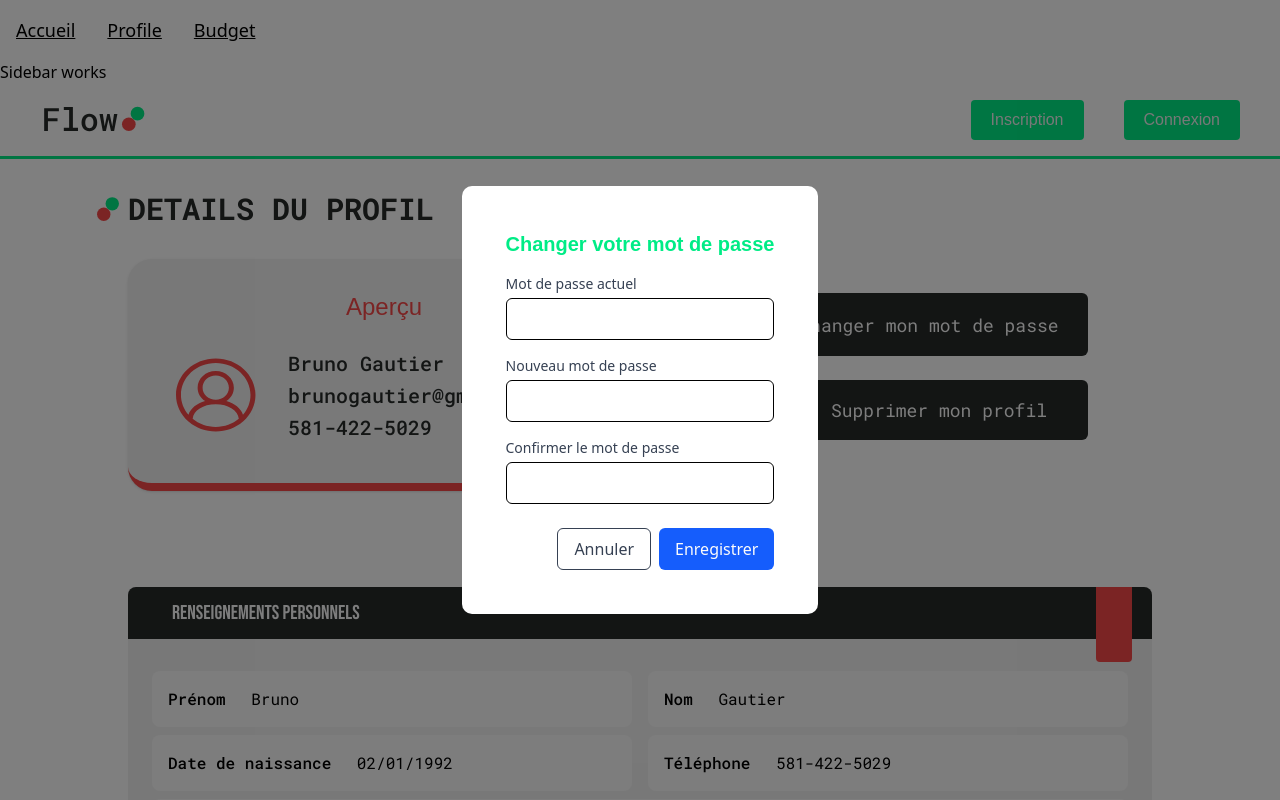
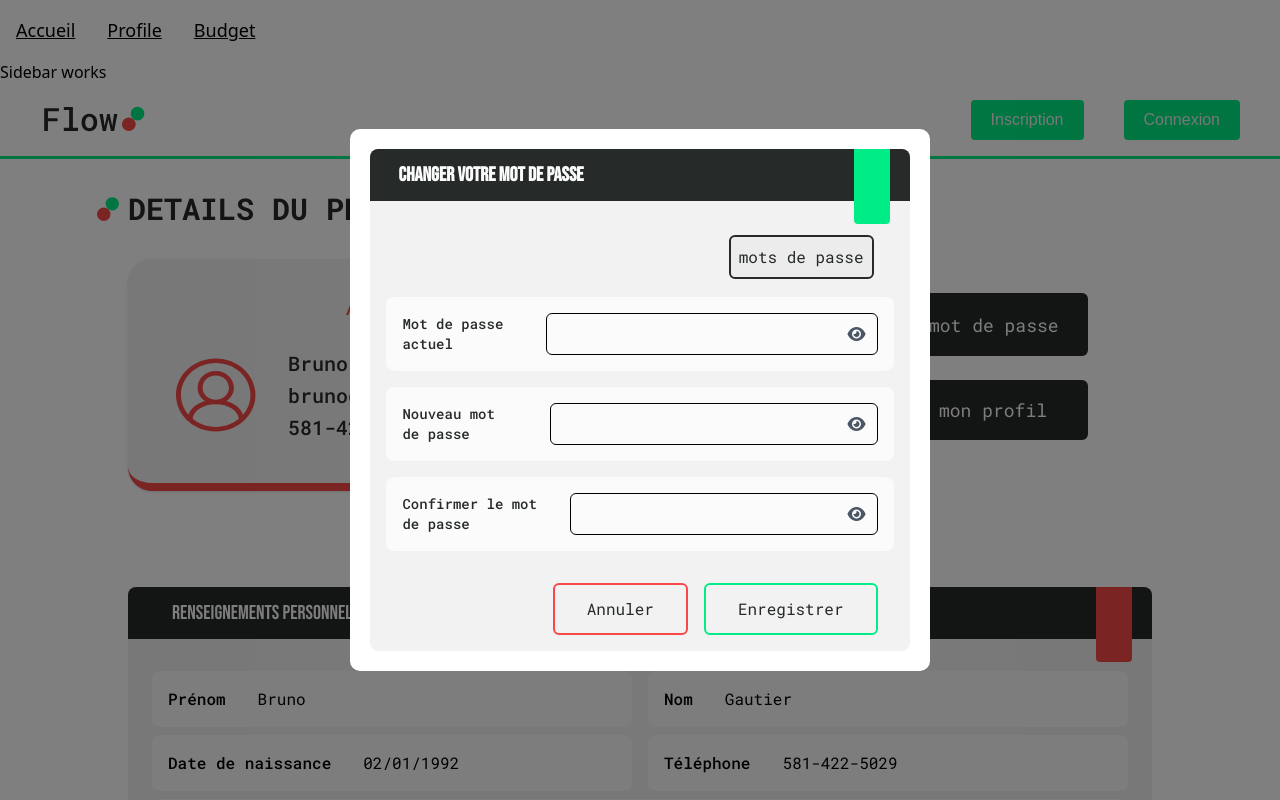
Before and after one commit to Big-pun/projet-synthese, a Vue app: page /espace-client/profil in a window 1280 px wide. Both pictures are taken after a click on the button "Changer mon mot de passe". Shown: the top 800 px of the page. Built offline with nearby package versions, Linux system fonts and the light colour scheme.

Commit message:
Forms Need valodation , and connecte API data

```diff
--- a/package.json
+++ b/package.json
@@ -11,6 +11,7 @@
     "format": "prettier --write src/"
   },
   "dependencies": {
+    "@fortawesome/fontawesome-free": "^6.7.2",
     "@tailwindcss/vite": "^4.0.9",
     "@vuelidate/core": "^2.0.3",
     "@vuelidate/validators": "^2.0.4",
--- a/src/components/profile/ProfileBankingInfos.vue
+++ b/src/components/profile/ProfileBankingInfos.vue
@@ -64,7 +64,7 @@ function openEditForm() {
     <div class="mx-6 mt-2 mb-4 border-2 rounded-lg overflow-hidden bg-white"
     :class="hovered ? 'border-accent1' : 'border-accent2'">
       <button @click="openEditForm"
-        class="w-full py-3 px-4 flex items-center justify-center transition-colors duration-200 text-gray hover:bg-accent1 hover:text-white">
+        class="w-full py-3 px-4 flex items-center justify-center transition-colors duration-200 text-gray hover:bg-accent1">
         <span class="mr-2">+</span> Éditer cette section
       </button>
     </div>
--- a/src/components/profile/ProfilePersonnalInfos.vue
+++ b/src/components/profile/ProfilePersonnalInfos.vue
@@ -34,12 +34,12 @@ function openEditForm() {
       <!-- Première colonne -->
       <div>
         <div class="rounded-lg bg-white mb-2 p-4 flex flex-row items-center">
-          <p class="font-medium responsive-margin ">Prénom</p>
+          <p class="font-medium responsive-margin">Prénom</p>
           <p class="">{{ userData.firstName || 'Non spécifié' }}</p>
         </div>
 
         <div class="rounded-lg bg-white p-4 flex flex-row items-center">
-          <p class="font-medium responsive-margin  ">Date de naissance</p>
+          <p class="font-medium responsive-margin">Date de naissance</p>
           <p class="">{{ formatDate(userData.birthDate) }}</p>
         </div>
       </div>
@@ -47,12 +47,12 @@ function openEditForm() {
       <!-- Deuxième colonne -->
       <div>
         <div class="rounded-lg bg-white mb-2 p-4 flex flex-row items-center">
-          <p class="font-medium responsive-margin  ">Nom</p>
+          <p class="font-medium responsive-margin">Nom</p>
           <p class="">{{ userData.lastName || 'Non spécifié' }}</p>
         </div>
 
         <div class="rounded-lg bg-white p-4 flex flex-row items-center ">
-          <p class="font-medium responsive-margin  ">Téléphone</p>
+          <p class="font-medium responsive-margin">Téléphone</p>
           <p class="">{{ userData.phone || 'Non spécifié' }}</p>
         </div>
       </div>
@@ -61,7 +61,7 @@ function openEditForm() {
     <!-- Adresses -->
     <div class="mt-2 px-6">
       <div class="rounded-lg bg-white mb-2 p-4 flex flex-row items-center">
-        <p class="font-medium responsive-margin  ">Courriel</p>
+        <p class="font-medium responsive-margin">Courriel</p>
         <p class="">{{ userData.email || 'Non spécifié' }}</p>
       </div>
 
@@ -81,7 +81,7 @@ function openEditForm() {
       <div class="border-2 rounded-lg bg-white overflow-hidden mb-2"
         :class="hovered ? 'border-accent1' : 'border-accent2'">
         <button @click="openEditForm"
-          class="w-full py-3 px-4 flex items-center justify-center transition-colors duration-200 text-gray hover:bg-accent1 hover:text-white">
+          class="w-full py-3 px-4 flex items-center justify-center transition-colors duration-200 text-gray hover:bg-accent1">
           <span class="mr-2">+</span> Éditer les informations personnelles
         </button>
       </div>
@@ -100,6 +100,6 @@ function openEditForm() {
   transition: fill 0.2s ease;
 }
 .responsive-margin {
-  margin-right: clamp(1rem, 2vw, 2rem);
+  margin-right: clamp(2rem, 2vw, 4rem);
 }
 </style>
--- a/src/components/profile/ProfileSchoolInfos.vue
+++ b/src/components/profile/ProfileSchoolInfos.vue
@@ -62,7 +62,7 @@ function openEditForm() {
     <div class="mx-6 mt-2 mb-4 border-2 rounded-lg overflow-hidden bg-white"
     :class="hovered ? 'border-accent1' : 'border-accent2'">
       <button @click="openEditForm"
-        class="w-full py-3 px-4 flex items-center justify-center transition-colors duration-200 text-gray hover:bg-accent1 hover:text-white">
+        class="w-full py-3 px-4 flex items-center justify-center transition-colors duration-200 text-gray hover:bg-accent1">
         <span class="mr-2">+</span> Éditer cette section
       </button>
     </div>
--- a/src/components/profile/forms/BankingInfoForm.vue
+++ b/src/components/profile/forms/BankingInfoForm.vue
@@ -2,7 +2,7 @@
   <div class="font-roboto bg-light-gray rounded-lg mx-auto">
     <!-- En-tête du formulaire -->
     <div class="flex items-center justify-between mb-4 p-3 rounded-t-lg bg-gray relative z-0">
-      <h2 class="text-xl font-semibold text-white ml-4">{{ title }}</h2>
+      <h2 class="text-xl font-main font-semibold text-white ml-4">{{ title }}</h2>
 
       <!-- Rectangle SVG avec couleur d'accent -->
       <svg width="36" height="75" viewBox="0 0 36 75" fill="none" xmlns="http://www.w3.org/2000/svg"
@@ -13,15 +13,13 @@
 
     <form @submit.prevent="handleSubmit" class="space-y-4 px-4">
       <!-- Informations bancaires -->
-      <div class="mb-6">
-        <h3 class="text-lg font-medium mb-3 text-gray">RENSEIGNEMENTS BANCAIRES</h3>
-        <div class="h-1 w-full bg-accent1 mb-6"></div>
+      <div class="mb-4">
 
         <!-- Institution et compte -->
-        <div class="grid grid-cols-1 md:grid-cols-2 gap-x-8 gap-y-6 mb-6">
+        <div class="grid grid-cols-1 md:grid-cols-2 gap-x-4 gap-y-2 mb-2">
           <!-- Institution bancaire -->
-          <div>
-            <label for="institutionName" class="block text-sm font-medium text-gray mb-2">
+          <div class="rounded-lg bg-white p-4 sm:flex sm:flex-row items-center">
+            <label for="institutionName" class="block text-sm font-medium text-gray mb-2 responsive-margin">
               Institution
             </label>
             <input
@@ -37,8 +35,8 @@
           </div>
 
           <!-- Informations du compte -->
-          <div>
-            <label for="accountInfo" class="block text-sm font-medium text-gray mb-2">
+          <div class="rounded-lg bg-white p-4 sm:flex sm:flex-row items-center">
+            <label for="accountInfo" class="block text-sm font-medium text-gray mb-2 responsive-margin">
               Compte
             </label>
             <input
@@ -55,10 +53,10 @@
         </div>
 
         <!-- Prêts et autres -->
-        <div class="grid grid-cols-1 md:grid-cols-2 gap-x-8 gap-y-6">
+        <div class="grid grid-cols-1 md:grid-cols-2 gap-x-4 gap-y-2">
           <!-- Informations de prêt -->
-          <div>
-            <label for="loanInfo" class="block text-sm font-medium text-gray mb-2">
+          <div class="rounded-lg bg-white p-4 sm:flex sm:flex-row items-center">
+            <label for="loanInfo" class="block text-sm font-medium text-gray mb-2 responsive-margin">
               Prêts
             </label>
             <textarea
@@ -74,8 +72,8 @@
           </div>
 
           <!-- Autres informations -->
-          <div>
-            <label for="other" class="block text-sm font-medium text-gray mb-2">
+          <div class="rounded-lg bg-white p-4 sm:flex sm:flex-row items-center">
+            <label for="other" class="block text-sm font-medium text-gray mb-2 responsive-margin">
               Autres
             </label>
             <textarea
@@ -93,12 +91,12 @@
         <button
           type="button"
           @click="$emit('cancel')"
-          class="px-8 py-3 border border-accent2 text-accent2 rounded-md hover:bg-accent2 hover:text-white transition-colors">
+          class="px-8 py-3 border-2 border-accent2 bg-white text-gray rounded-md hover:bg-accent2 transition-colors">
           Annuler
         </button>
         <button
           type="submit"
-          class="px-8 py-3 border border-accent1 bg-white text-accent1 rounded-md hover:bg-accent1 hover:text-white transition-colors">
+          class="px-8 py-3 border-2 border-accent1 bg-white text-gray rounded-md hover:bg-accent1 transition-colors">
           Enregistrer
         </button>
       </div>
@@ -112,13 +110,13 @@ import { useVuelidate } from '@vuelidate/core';
 import { required, helpers } from '@vuelidate/validators';
 
 const props = defineProps({
-  title: {
-    type: String,
-    default: 'Éditer mes informations bancaires'
-  },
   bankingData: {
     type: Object,
     default: () => ({})
+  },
+  title: {
+    type: String,
+    default: 'Informations bancaires'
   }
 });
 
@@ -137,8 +135,13 @@ const isSubmitting = ref(false);
 // Charger les données initiales
 function loadBankingData() {
   if (props.bankingData) {
+    // Formatage des données bancaires pour assurer la cohérence
     formData.institutionName = props.bankingData.institutionName || '';
-    formData.accountInfo = props.bankingData.accountInfo || '';
+
+    // Formatage du numéro de compte avec la même fonction que lors de la soumission
+    formData.accountInfo = props.bankingData.accountInfo ? formatAccountInfo(props.bankingData.accountInfo) : '';
+
+    // Formatage des informations de prêt et autres
     formData.loanInfo = props.bankingData.loanInfo || '';
     formData.other = props.bankingData.other || '';
   }
@@ -150,7 +153,16 @@ const rules = computed(() => ({
     required: helpers.withMessage('L\'institution bancaire est requise', required)
   },
   accountInfo: {
-    required: helpers.withMessage('Les informations du compte sont requises', required)
+    required: helpers.withMessage('Les informations du compte sont requises', required),
+    // Validation du format après saisie par l'utilisateur
+    validate: helpers.withMessage(
+      'Veuillez entrer un numéro de compte valide (exemple: 123-456-7890)',
+      (value) => {
+        // On accepte au moins 6 chiffres
+        const digitsOnly = value.replace(/\D/g, '');
+        return digitsOnly.length >= 6;
+      }
+    )
   },
   loanInfo: {
     // Peut être facultatif, mais nous le rendons obligatoire ici pour l'exemple
@@ -181,10 +193,13 @@ async function handleSubmit() {
   }
 
   try {
+    // Formater les données avant de les envoyer
+    const formattedAccountInfo = formatAccountInfo(formData.accountInfo);
+
     // Émettre l'événement save avec les données du formulaire
     emit('save', {
       institutionName: formData.institutionName,
-      accountInfo: formData.accountInfo,
+      accountInfo: formattedAccountInfo,
       loanInfo: formData.loanInfo,
       other: formData.other
     });
@@ -194,39 +209,21 @@ async function handleSubmit() {
     isSubmitting.value = false;
   }
 }
+
+// Fonction utilitaire pour formater le numéro de compte
+function formatAccountInfo(accountInfo) {
+  if (!accountInfo) return '';
+
+  const digitsOnly = accountInfo.replace(/\D/g, '');
+  if (digitsOnly.length === 10) {
+    return `${digitsOnly.substring(0, 3)}-${digitsOnly.substring(3, 6)}-${digitsOnly.substring(6, 10)}`;
+  }
+
+  // Si aucun chiffre n'est présent, retourner la chaîne originale
+  return accountInfo;
+}
 </script>
 
 <style scoped>
-.rectangle-fill-hovered {
-  fill: #00EC86;
-  transition: fill 0.2s ease;
-}
 
-.text-gray {
-  color: #333333;
-}
-
-.bg-gray {
-  background-color: #333333;
-}
-
-.bg-light-gray {
-  background-color: #F5F5F5;
-}
-
-.bg-accent1 {
-  background-color: #00EC86;
-}
-
-.border-accent1 {
-  border-color: #00EC86;
-}
-
-.text-accent2 {
-  color: #F74949;
-}
-
-.border-accent2 {
-  border-color: #F74949;
-}
 </style>
--- a/src/components/profile/forms/ChangePasswordForm.vue
+++ b/src/components/profile/forms/ChangePasswordForm.vue
@@ -1,20 +1,40 @@
 <template>
-  <div class="p-6 max-w-xl mx-auto">
-    <h2 class="text-xl font-semibold mb-4">{{ title }}</h2>
+  <div class="bg-light-gray font-roboto rounded-lg mx-auto">
+    <!-- En-tête du formulaire -->
+    <div class="flex items-center justify-between mb-4 p-3 rounded-t-lg bg-gray relative z-0">
+      <h2 class="text-xl font-main font-semibold text-white ml-4">{{ title }}</h2>
 
-    <form @submit.prevent="handleSubmit" class="space-y-4">
+      <!-- Rectangle SVG avec couleur d'accent -->
+      <svg width="36" height="75" viewBox="0 0 36 75" fill="none" xmlns="http://www.w3.org/2000/svg"
+        class="absolute right-5 top-0 rounded-b">
+        <rect width="36" height="75" class="rectangle-fill-hovered" />
+      </svg>
+
+
+    </div>
+
+
+    <form @submit.prevent="handleSubmit" class="space-y-4 px-4">
       <!-- Mot de passe actuel -->
       <div class="mb-4">
-        <label for="currentPassword" class="block text-sm font-medium text-gray-700 mb-1">
+
+        <div class="relative h-20">
+          <button @click="toggleAllPasswordVisibility" class="absolute right-5 top-1/2 -translate-y-1/2 mb-2 rounded-md bg-dark-gray border-2 border-gray p-2">
+            <p class="text-gray">mots de passe</p>
+          </button>
+        </div>
+
+        <div class="rounded-lg bg-white p-4 sm:flex sm:flex-row items-center">
+          <label for="currentPassword" class="block text-sm font-medium text-gray responsive-margin">
             Mot de passe actuel
           </label>
-        <div class="relative">
+          <div class="relative w-full">
             <input
               :type="passwordVisibility.currentPassword ? 'text' : 'password'"
               id="currentPassword"
               v-model="formData.currentPassword"
-            class="w-full px-3 py-2 border rounded-md"
-            :class="{ 'border-red-500': v$.currentPassword.$error }"
+              class="w-full px-3 py-2 border rounded-md focus:border-accent1 outline-none"
+              :class="{ 'border-accent2': v$.currentPassword.$error }"
             />
             <button
               type="button"
@@ -24,24 +44,26 @@
               <i :class="passwordVisibility.currentPassword ? 'fas fa-eye-slash' : 'fas fa-eye'"></i>
             </button>
           </div>
-        <div v-if="v$.currentPassword.$error" class="text-red-500 text-sm mt-1">
+        </div>
+        <div v-if="v$.currentPassword.$error" class="text-accent2 text-sm mt-1 ml-4">
           {{ v$.currentPassword.$errors[0].$message }}
         </div>
       </div>
 
       <!-- Nouveau mot de passe -->
       <div class="mb-4">
-        <label for="newPassword" class="block text-sm font-medium text-gray-700 mb-1">
+        <div class="rounded-lg bg-white p-4 sm:flex sm:flex-row items-center">
+          <label for="newPassword" class="block text-sm font-medium text-gray responsive-margin">
             Nouveau mot de passe
           </label>
-        <div class="relative">
+          <div class="relative w-full">
             <input
               :type="passwordVisibility.newPassword ? 'text' : 'password'"
               id="newPassword"
               v-model="formData.newPassword"
               @input="checkPasswordsMatch"
-            class="w-full px-3 py-2 border rounded-md"
-            :class="{ 'border-red-500': v$.newPassword.$error }"
+              class="w-full px-3 py-2 border rounded-md focus:border-accent1 outline-none"
+              :class="{ 'border-accent2': v$.newPassword.$error }"
             />
             <button
               type="button"
@@ -51,24 +73,26 @@
               <i :class="passwordVisibility.newPassword ? 'fas fa-eye-slash' : 'fas fa-eye'"></i>
             </button>
           </div>
-        <div v-if="v$.newPassword.$error" class="text-red-500 text-sm mt-1">
+        </div>
+        <div v-if="v$.newPassword.$error" class="text-accent2 text-sm mt-1 ml-4">
           {{ v$.newPassword.$errors[0].$message }}
         </div>
       </div>
 
       <!-- Confirmer le mot de passe -->
       <div class="mb-4">
-        <label for="confirmPassword" class="block text-sm font-medium text-gray-700 mb-1">
+        <div class="rounded-lg bg-white p-4 sm:flex sm:flex-row items-center">
+          <label for="confirmPassword" class="block text-sm font-medium text-gray responsive-margin">
             Confirmer le mot de passe
           </label>
-        <div class="relative">
+          <div class="relative w-full">
             <input
               :type="passwordVisibility.confirmPassword ? 'text' : 'password'"
               id="confirmPassword"
               v-model="formData.confirmPassword"
               @input="checkPasswordsMatch"
-            class="w-full px-3 py-2 border rounded-md"
-            :class="{ 'border-red-500': v$.confirmPassword.$error || !passwordsMatch }"
+              class="w-full px-3 py-2 border rounded-md focus:border-accent1 outline-none"
+              :class="{ 'border-accent2': v$.confirmPassword.$error || !passwordsMatch }"
             />
             <button
               type="button"
@@ -78,26 +102,27 @@
               <i :class="passwordVisibility.confirmPassword ? 'fas fa-eye-slash' : 'fas fa-eye'"></i>
             </button>
           </div>
-        <div v-if="v$.confirmPassword.$error" class="text-red-500 text-sm mt-1">
+        </div>
+        <div v-if="v$.confirmPassword.$error" class="text-accent2 text-sm mt-1 ml-4">
           {{ v$.confirmPassword.$errors[0].$message }}
         </div>
-        <div v-if="!v$.confirmPassword.$error && !passwordsMatch" class="text-red-500 text-sm mt-1">
+        <div v-if="!v$.confirmPassword.$error && !passwordsMatch" class="text-accent2 text-sm mt-1 ml-4">
           Les mots de passe ne correspondent pas
         </div>
       </div>
 
       <!-- Boutons -->
-      <div class="flex justify-end space-x-2 mt-6">
+      <div class="flex justify-end space-x-4 p-4">
         <button
           type="button"
           @click="$emit('cancel')"
-          class="px-4 py-2 border rounded-md text-gray-700 hover:bg-gray-50"
+          class="px-8 py-3 border-2 border-accent2 text-gray rounded-md hover:bg-accent2 transition-colors"
         >
           Annuler
         </button>
         <button
           type="submit"
-          class="px-4 py-2 bg-blue-600 text-white rounded-md hover:bg-blue-700"
+          class="px-8 py-3 border-2 border-accent1 text-gray rounded-md hover:bg-accent1 transition-colors"
           :disabled="isSubmitting"
         >
           {{ isSubmitting ? 'En cours...' : 'Enregistrer' }}
@@ -112,14 +137,15 @@ import { ref, reactive, computed } from 'vue';
 import { useVuelidate } from '@vuelidate/core';
 import { required, minLength, helpers, sameAs } from '@vuelidate/validators';
 
+
+const emit = defineEmits(['save', 'cancel']);
+
 const props = defineProps({
   title: {
     type: String,
-    default: 'Changer le mot de passe'
+    default: 'Changer votre mot de passe'
   }
 });
-
-const emit = defineEmits(['save', 'cancel']);
 
 // État du formulaire
 const formData = reactive({
@@ -168,6 +194,17 @@ function togglePasswordVisibility(field) {
   passwordVisibility[field] = !passwordVisibility[field];
 }
 
+function toggleAllPasswordVisibility() {
+  // D'abord, vérifions si au moins un champ est visible
+  const atLeastOneVisible = Object.values(passwordVisibility).some(value => value === true);
+
+  // Si au moins un champ est visible, on cache tout
+  // Sinon, on affiche tout
+  Object.keys(passwordVisibility).forEach(key => {
+    passwordVisibility[key] = !atLeastOneVisible;
+  });
+}
+
 function checkPasswordsMatch() {
   passwordsMatch.value = formData.newPassword === formData.confirmPassword;
 }
--- a/src/components/profile/forms/PersonalInfoForm.vue
+++ b/src/components/profile/forms/PersonalInfoForm.vue
@@ -231,12 +231,12 @@
         <button
           type="button"
           @click="$emit('cancel')"
-          class="px-8 py-3 border-2 border-accent2 text-accent2 rounded-md hover:bg-accent2 hover:text-white transition-colors">
+          class="px-8 py-3 border-2 border-accent2 text-gray rounded-md hover:bg-accent2 transition-colors">
           Annuler
         </button>
         <button
           type="submit"
-          class="px-8 py-3 border-2 border-accent1 text-accent1 rounded-md hover:bg-accent1 hover:text-white transition-colors">
+          class="px-8 py-3 border-2 border-accent1 text-gray rounded-md hover:bg-accent1 transition-colors">
           Enregistrer
         </button>
       </div>
@@ -250,10 +250,6 @@ import { useVuelidate } from '@vuelidate/core';
 import { required, email, helpers } from '@vuelidate/validators';
 
 const props = defineProps({
-  title: {
-    type: String,
-    default: 'Éditer mes informations personnelles'
-  },
   userData: {
     type: Object,
     default: () => ({})
@@ -261,6 +257,10 @@ const props = defineProps({
   userAddresses: {
     type: Array,
     default: () => []
+  },
+  title: {
+    type: String,
+    default: 'Informations personnelles'
   }
 });
 
@@ -305,7 +305,18 @@ function loadUserData() {
   if (props.userData) {
     formData.firstName = props.userData.firstName || '';
     formData.lastName = props.userData.lastName || '';
-    formData.birthDate = props.userData.birthDate || '';
+
+    // Convertir la date de naissance au format YYYY-MM-DD pour le champ date
+    if (props.userData.birthDate) {
+      const date = new Date(props.userData.birthDate);
+      const year = date.getFullYear();
+      const month = String(date.getMonth() + 1).padStart(2, '0');
+      const day = String(date.getDate()).padStart(2, '0');
+      formData.birthDate = `${year}-${month}-${day}`;
+    } else {
+      formData.birthDate = '';
+    }
+
     formData.phone = props.userData.phone || '';
     formData.email = props.userData.email || '';
 
--- a/src/components/profile/forms/SchoolInfoForm.vue
+++ b/src/components/profile/forms/SchoolInfoForm.vue
@@ -2,7 +2,7 @@
   <div class="font-roboto bg-light-gray rounded-lg mx-auto">
     <!-- En-tête du formulaire -->
     <div class="flex items-center justify-between mb-4 p-3 rounded-t-lg bg-gray relative z-0">
-      <h2 class="text-xl font-roboto font-semibold text-white ml-4">INFORMATIONS SCOLAIRES</h2>
+      <h2 class="text-xl font-main font-semibold text-white ml-4">{{ title }}</h2>
 
       <!-- Rectangle SVG avec couleur d'accent -->
       <svg width="36" height="75" viewBox="0 0 36 75" fill="none" xmlns="http://www.w3.org/2000/svg"
@@ -16,7 +16,7 @@
         <div class="grid grid-cols-1 gap-x-4 gap-y-2 mb-6">
           <!-- Nom de l'établissement -->
           <div class="sm:flex sm:flex-row p-4 bg-white rounded-lg">
-            <label for="schoolName" class="block text-sm font-medium text-gray mb-2 responsive-margin">
+            <label for="schoolName" class="block text-sm font-medium text-gray mb-2">
               Nom de l'établissement
             </label>
             <input
@@ -33,7 +33,7 @@
 
           <!-- Domaine d'études -->
           <div class="sm:flex sm:flex-row p-4 bg-white rounded-lg">
-            <label for="fieldOfStudy" class="block text-sm font-medium text-gray mb-2 responsive-margin">
+            <label for="fieldOfStudy" class="block text-sm font-medium text-gray mb-2">
               Domaine d'études
             </label>
             <input
@@ -53,7 +53,7 @@
         <div class="grid grid-cols-1 md:grid-cols-2 gap-x-4 gap-y-2">
           <!-- Date de début -->
           <div class="sm:flex sm:flex-row p-4 bg-white rounded-lg">
-            <label for="startDate" class="block text-sm font-medium text-gray mb-2 responsive-margin">
+            <label for="startDate" class="block text-sm font-medium text-gray mb-2">
               Début du programme
             </label>
             <input
@@ -113,13 +113,13 @@ import { useVuelidate } from '@vuelidate/core';
 import { required, helpers } from '@vuelidate/validators';
 
 const props = defineProps({
-  title: {
-    type: String,
-    default: 'Éditer mes informations scolaires'
-  },
   schoolData: {
     type: Object,
     default: () => ({})
+  },
+  title: {
+    type: String,
+    default: 'Modifier vos informations scolaires'
   }
 });
 
@@ -141,8 +141,27 @@ function loadSchoolData() {
   if (props.schoolData) {
     formData.schoolName = props.schoolData.schoolName || '';
     formData.fieldOfStudy = props.schoolData.fieldOfStudy || '';
-    formData.startDate = props.schoolData.startDate || '';
-    formData.projectedEndDate = props.schoolData.projectedEndDate || '';
+
+    // Convertir les dates au format YYYY-MM-DD
+    if (props.schoolData.startDate) {
+      const startDate = new Date(props.schoolData.startDate);
+      const startYear = startDate.getFullYear();
+      const startMonth = String(startDate.getMonth() + 1).padStart(2, '0');
+      const startDay = String(startDate.getDate()).padStart(2, '0');
+      formData.startDate = `${startYear}-${startMonth}-${startDay}`;
+    } else {
+      formData.startDate = '';
+    }
+
+    if (props.schoolData.projectedEndDate) {
+      const endDate = new Date(props.schoolData.projectedEndDate);
+      const endYear = endDate.getFullYear();
+      const endMonth = String(endDate.getMonth() + 1).padStart(2, '0');
+      const endDay = String(endDate.getDate()).padStart(2, '0');
+      formData.projectedEndDate = `${endYear}-${endMonth}-${endDay}`;
+    } else {
+      formData.projectedEndDate = '';
+    }
   }
 }
 
--- a/src/main.js
+++ b/src/main.js
@@ -3,6 +3,7 @@ import './assets/styles/toast.css'
 
 import { createApp } from 'vue'
 import { createPinia } from 'pinia'
+import '@fortawesome/fontawesome-free/css/all.css'
 
 import App from './App.vue'
 import router from './router'
--- a/src/view/ProfileView.vue
+++ b/src/view/ProfileView.vue
@@ -45,12 +45,12 @@ function openForm(formType, data = null, addresses = null) {
 
     case 'schoolInfo':
       activeForm.value = SchoolInfoForm;
-      formTitle.value = 'Établissement scolaire';
+      formTitle.value = 'Modifier votre établissement scolaire';
       break;
 
     case 'bankingInfo':
       activeForm.value = BankingInfoForm;
-      formTitle.value = 'Modifier vos informations bancaires';
+      formTitle.value = 'Modifier vos renseignements bancaires';
       break;
 
     default:
```
Also changed, not shown: src/components/profile/forms/DeleteProfileForm.vue (+33 -20 lines), src/mock/userData.js (line endings or trailing spaces), 1 other file (tests, documents, lock files or other folders). Lines whose indentation alone changed are shown as unchanged.
